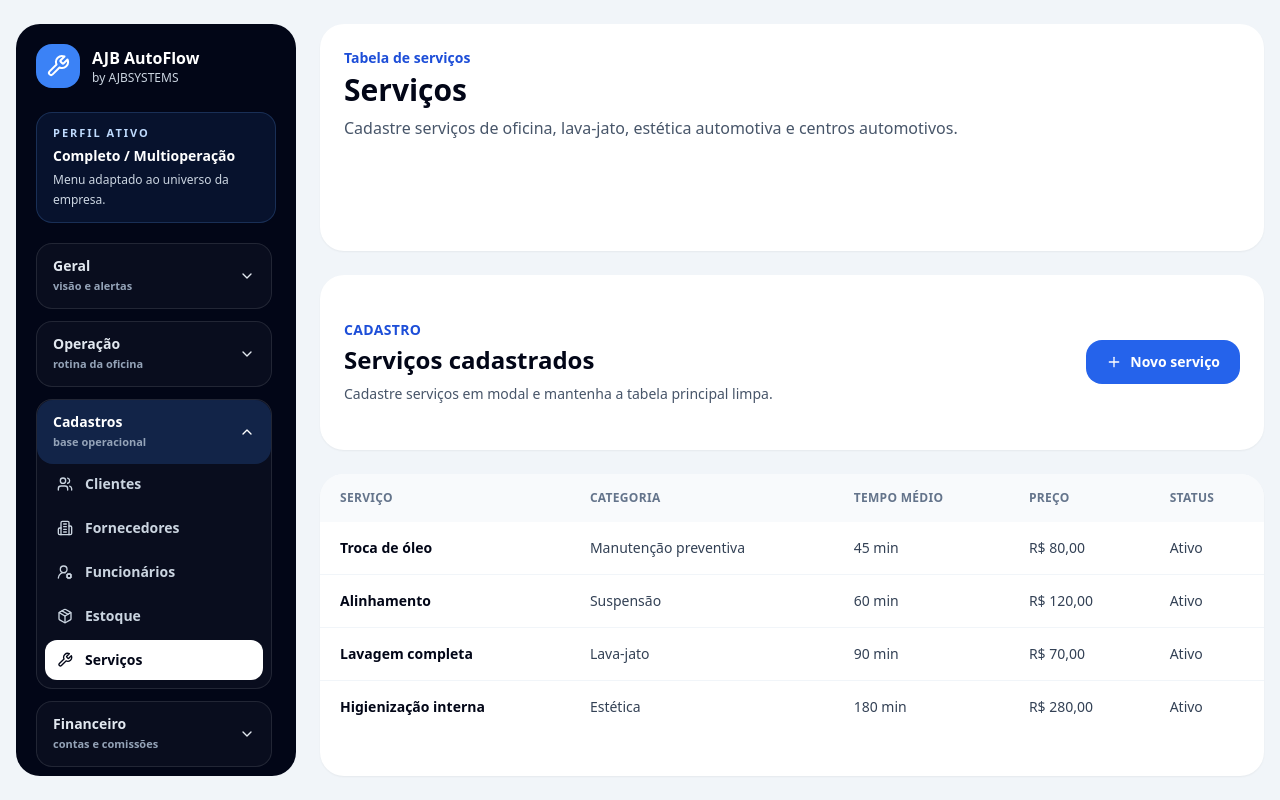
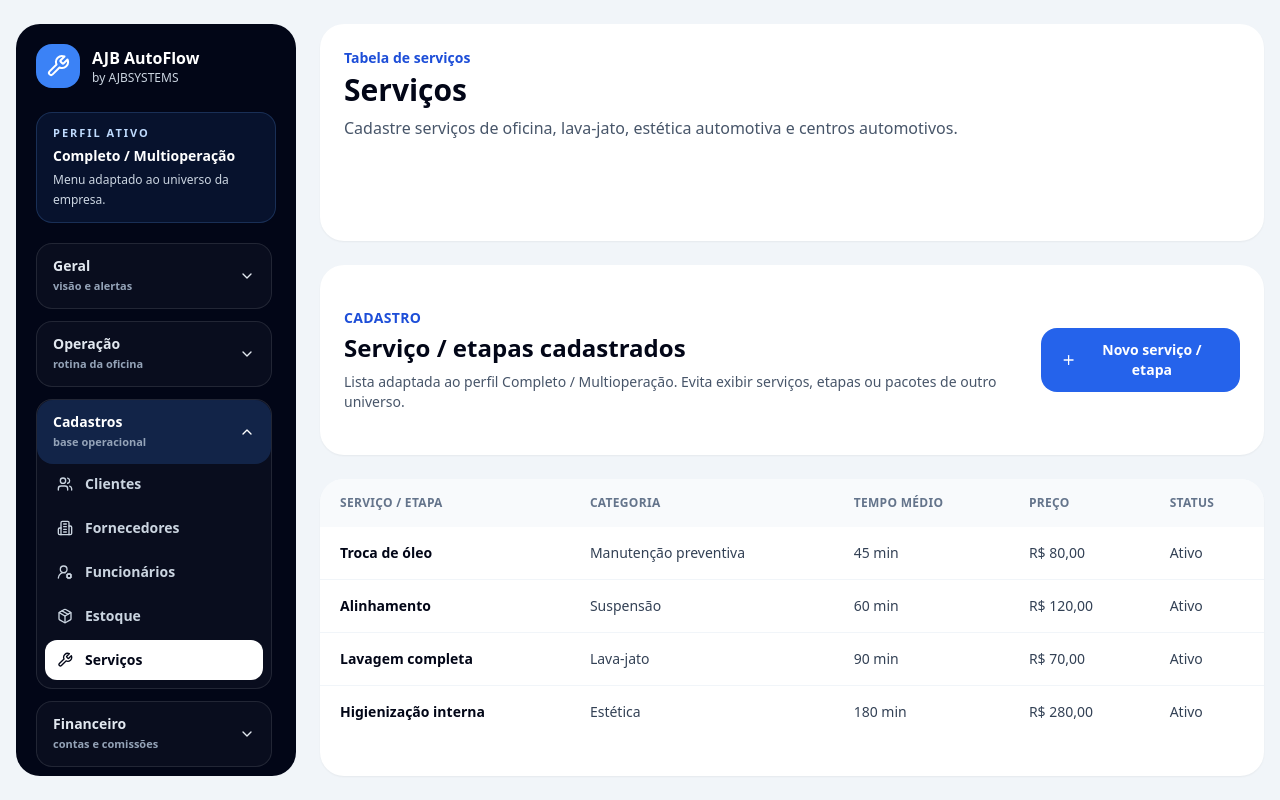
Before and after one commit to anjobrito/ajb-autoflow, a Next.js app: page /servicos in a window 1280 px wide. Built offline with nearby package versions, Linux system fonts and the light colour scheme.

Commit message:
fix: enforce services segmentation by business profile

```diff
--- a/components/services-client.tsx
+++ b/components/services-client.tsx
@@ -1,10 +1,12 @@
 "use client";
 
-import { FormEvent, useEffect, useState } from "react";
+import { FormEvent, useEffect, useMemo, useState } from "react";
 import { Plus } from "lucide-react";
 import { UiModal } from "@/components/ui-modal";
 import { demoServices } from "@/lib/demo-data";
-import { listServices, saveService, StoredService } from "@/lib/browser-store";
+import { filterServicesByBusinessProfile, getOperationalFormLabels } from "@/lib/business-domain-options";
+import { getBusinessProfileByLabel } from "@/lib/business-profiles";
+import { getCompany, listServices, saveService, StoredService } from "@/lib/browser-store";
 import { serviceCategories, serviceStatuses } from "@/lib/select-options";
 
 const inputClass = "rounded-2xl border border-slate-200 bg-slate-50 px-4 py-3 font-medium outline-none focus:border-blue-500 focus:bg-white";
@@ -12,15 +14,27 @@ const labelClass = "grid gap-2 text-sm font-bold text-slate-700";
 
 export function ServicesClient() {
   const [services, setServices] = useState<StoredService[]>([]);
+  const [businessType, setBusinessType] = useState("Completo / Multioperação");
   const [isFormOpen, setIsFormOpen] = useState(false);
   const [saved, setSaved] = useState(false);
 
+  const profile = useMemo(() => getBusinessProfileByLabel(businessType), [businessType]);
+  const labels = useMemo(() => getOperationalFormLabels(profile), [profile]);
+  const rows = useMemo(() => filterServicesByBusinessProfile([...services, ...demoServices], profile), [services, profile]);
+
   function refresh() {
+    setBusinessType(getCompany().businessType || "Completo / Multioperação");
     setServices(listServices());
   }
 
   useEffect(() => {
     refresh();
+    window.addEventListener("storage", refresh);
+    window.addEventListener("ajb-company-updated", refresh);
+    return () => {
+      window.removeEventListener("storage", refresh);
+      window.removeEventListener("ajb-company-updated", refresh);
+    };
   }, []);
 
   function handleSubmit(event: FormEvent<HTMLFormElement>) {
@@ -43,37 +57,36 @@ export function ServicesClient() {
     setIsFormOpen(false);
   }
 
-  const rows = [
-    ...services.map((service) => [service.name, service.category, service.duration, service.price, service.status]),
-    ...demoServices.map((service) => [service.name, service.category, service.duration, service.price, service.status]),
-  ];
-
   return (
     <div className="grid gap-6">
       <div className="flex flex-col gap-3 rounded-3xl bg-white p-6 shadow-sm sm:flex-row sm:items-center sm:justify-between">
         <div>
           <p className="text-sm font-black uppercase tracking-wide text-blue-700">Cadastro</p>
-          <h2 className="mt-1 text-2xl font-black text-slate-950">Serviços cadastrados</h2>
-          <p className="mt-2 text-sm text-slate-600">Cadastre serviços em modal e mantenha a tabela principal limpa.</p>
+          <h2 className="mt-1 text-2xl font-black text-slate-950">{labels.serviceLabel}s cadastrados</h2>
+          <p className="mt-2 text-sm text-slate-600">Lista adaptada ao perfil {profile.label}. Evita exibir serviços, etapas ou pacotes de outro universo.</p>
         </div>
         <button type="button" onClick={() => setIsFormOpen(true)} className="inline-flex items-center justify-center gap-2 rounded-2xl bg-blue-600 px-5 py-3 text-sm font-black text-white hover:bg-blue-700">
           <Plus className="h-4 w-4" />
-          Novo serviço
+          Novo {labels.serviceLabel.toLowerCase()}
         </button>
       </div>
 
-      {saved ? <div className="rounded-2xl bg-emerald-50 px-4 py-3 text-sm font-bold text-emerald-700">Serviço salvo!</div> : null}
+      {saved ? <div className="rounded-2xl bg-emerald-50 px-4 py-3 text-sm font-bold text-emerald-700">Cadastro salvo!</div> : null}
 
       <div className="overflow-hidden rounded-3xl bg-white shadow-sm">
         <div className="overflow-x-auto">
           <table className="w-full min-w-[720px] text-left text-sm">
             <thead className="bg-slate-50 text-xs uppercase tracking-wide text-slate-500">
-              <tr>{["Serviço", "Categoria", "Tempo médio", "Preço", "Status"].map((column) => <th key={column} className="px-5 py-4 font-black">{column}</th>)}</tr>
+              <tr>{[labels.serviceLabel, "Categoria", "Tempo médio", "Preço", "Status"].map((column) => <th key={column} className="px-5 py-4 font-black">{column}</th>)}</tr>
             </thead>
             <tbody className="divide-y divide-slate-100">
               {rows.map((row, rowIndex) => (
-                <tr key={`${row[0]}-${rowIndex}`} className="hover:bg-slate-50">
-                  {row.map((cell, cellIndex) => <td key={`${rowIndex}-${cellIndex}`} className="px-5 py-4 text-slate-700">{cellIndex === 0 ? <span className="font-black text-slate-950">{cell}</span> : cell}</td>)}
+                <tr key={`${row.id}-${rowIndex}`} className="hover:bg-slate-50">
+                  <td className="px-5 py-4 font-black text-slate-950">{row.name}</td>
+                  <td className="px-5 py-4 text-slate-700">{row.category}</td>
+                  <td className="px-5 py-4 text-slate-700">{row.duration}</td>
+                  <td className="px-5 py-4 text-slate-700">{row.price}</td>
+                  <td className="px-5 py-4 text-slate-700">{row.status}</td>
                 </tr>
               ))}
             </tbody>
@@ -81,10 +94,10 @@ export function ServicesClient() {
         </div>
       </div>
 
-      <UiModal open={isFormOpen} title="Cadastrar serviço" description="Cadastre serviços e pacotes operacionais." onClose={() => setIsFormOpen(false)}>
+      <UiModal open={isFormOpen} title={`Cadastrar ${labels.serviceLabel.toLowerCase()}`} description={`Cadastre opções respeitando o perfil ${profile.label}.`} onClose={() => setIsFormOpen(false)}>
         <form onSubmit={handleSubmit}>
           <div className="grid gap-4 md:grid-cols-2">
-            <label className={labelClass}>Nome do serviço<input name="name" required placeholder="Ex: Lavagem completa" className={inputClass} /></label>
+            <label className={labelClass}>Nome<input name="name" required placeholder="Ex: Preparação" className={inputClass} /></label>
             <label className={labelClass}>Categoria<select name="category" className={inputClass}>{serviceCategories.map((category) => <option key={category}>{category}</option>)}</select></label>
             <label className={labelClass}>Tempo médio<input name="duration" required inputMode="numeric" placeholder="Ex: 45 min" className={inputClass} /></label>
             <label className={labelClass}>Preço<input name="price" required inputMode="decimal" placeholder="Ex: R$ 80,00" className={inputClass} /></label>
@@ -92,7 +105,7 @@ export function ServicesClient() {
           </div>
           <div className="mt-6 flex justify-end gap-3">
             <button type="button" onClick={() => setIsFormOpen(false)} className="rounded-2xl border border-slate-300 px-5 py-3 text-sm font-black text-slate-700 hover:bg-slate-50">Cancelar</button>
-            <button className="rounded-2xl bg-blue-600 px-5 py-3 text-sm font-black text-white hover:bg-blue-700">Salvar serviço</button>
+            <button className="rounded-2xl bg-blue-600 px-5 py-3 text-sm font-black text-white hover:bg-blue-700">Salvar cadastro</button>
           </div>
         </form>
       </UiModal>
```
